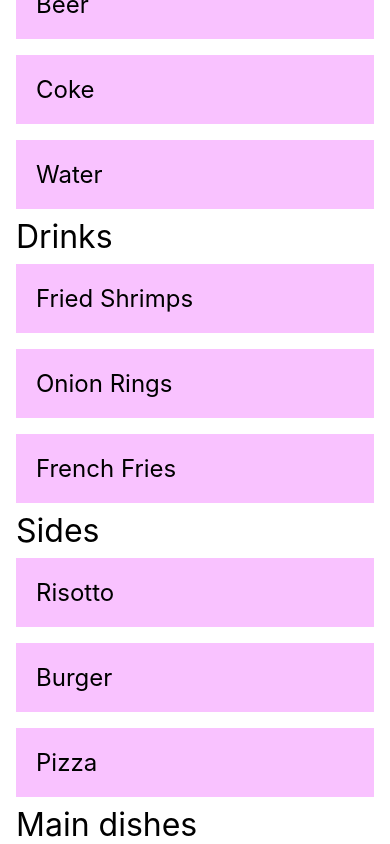
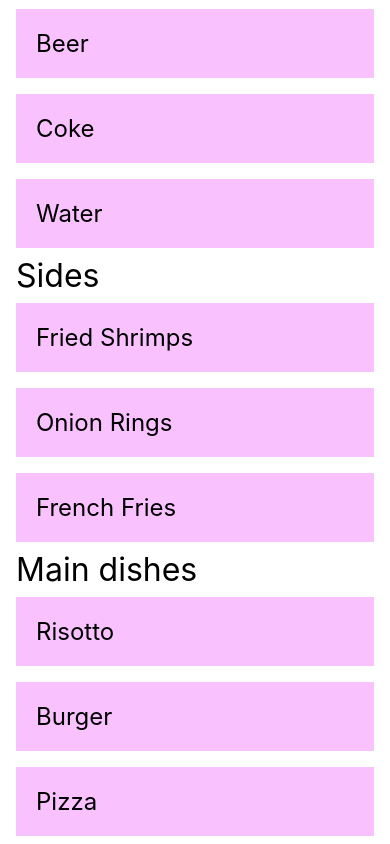
Before and after one commit to LaunchPlatform/inverted-section-list, a React Native app: screen / in a window 390 px wide. Built offline with nearby package versions, Linux system fonts and the light colour scheme.

Commit message:
Fix stickyHeaderIndices

```diff
--- a/App.tsx
+++ b/App.tsx
@@ -58,7 +58,7 @@ const App: FunctionComponent = () => (
       sections={DATA}
       keyExtractor={(item, index) => item + index}
       renderItem={({ item }) => <Item title={item} />}
-      renderSectionHeader={({ section: { title } }) => (
+      renderSectionFooter={({ section: { title } }) => (
         <Text style={styles.header}>{title}</Text>
       )}
       stickySectionHeadersEnabled
--- a/src/InvertedSectionList.tsx
+++ b/src/InvertedSectionList.tsx
@@ -275,17 +275,20 @@ export default class InvertedSectionList<
 
     let itemCount = 0;
     for (const section of this.props.sections) {
+      const sectionItemCount = this.getItemCount(section);
       // Track the section header indices
       if (stickyHeaderIndices !== undefined) {
         // Notice: this is different from the original VirtualizedSectionList,
         //         since we are actually using footer as the header here, so need to + 1
         //         for the header
-        stickyHeaderIndices.push(itemCount + listHeaderOffset + 1);
+        stickyHeaderIndices.push(
+          itemCount + listHeaderOffset + sectionItemCount + 1
+        );
       }
 
       // Add two for the section header and footer.
       itemCount += 2;
-      itemCount += this.getItemCount(section);
+      itemCount += sectionItemCount;
     }
     const renderItem = this.renderItem(itemCount);
 
@@ -299,6 +302,7 @@ export default class InvertedSectionList<
           this.getSectionItem(sections, index) as ItemT
         }
         getItemCount={() => itemCount}
+        stickyHeaderIndices={stickyHeaderIndices}
         inverted
       />
     );
```
